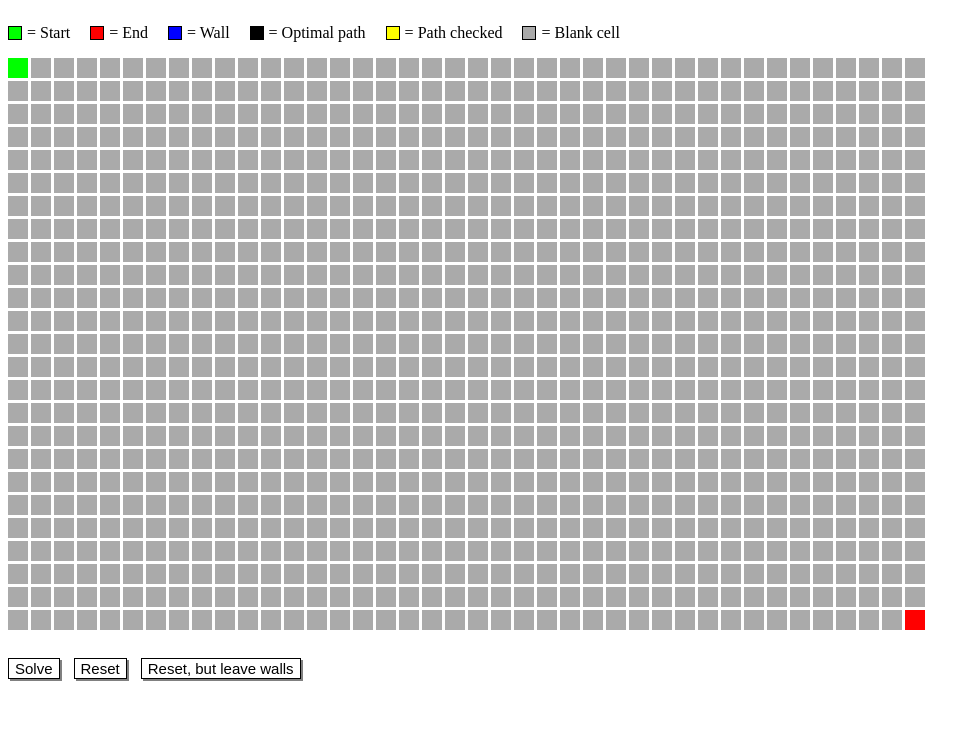
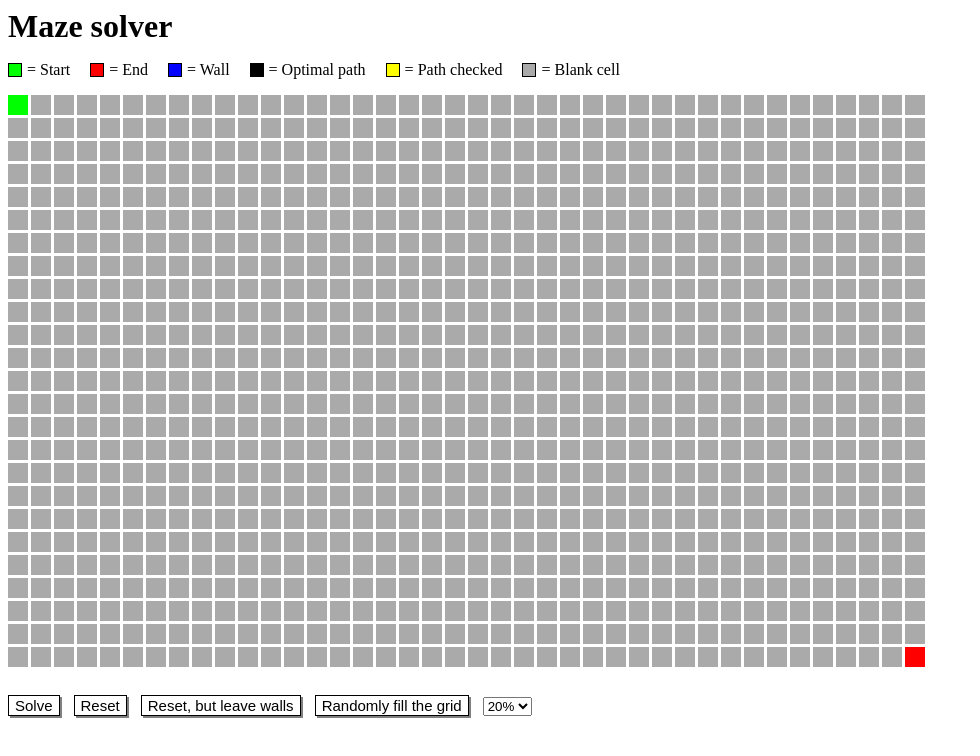
Before and after one commit to Dwake5/Create-and-auto-solve-maze, a plain HTML site: page index.html in a window 1280 px wide. Shown: the whole page, without its empty margins (0-980 px from the left). Drawn offline with Linux system fonts and the light colour scheme.

Commit message:
added random fill percent with dropdown

```diff
--- a/index.html
+++ b/index.html
@@ -6,6 +6,7 @@
     <link rel="stylesheet" type="text/css" href="style.css">
 </head>
 <body>
+    <h1> Maze solver </h1>
     <div id='container'>
         <div id='greenBox' class='box'>
         </div>
@@ -30,9 +31,17 @@
 
     <canvas id='myCanvas' width='1000' height = '600'></canvas>
     <div>
-        <button class ='raise button' onclick = 'solveMaze()'>Solve</button>
+        <button class ='raise' onclick = 'solveMaze()'>Solve</button>
         <button class ='raise' onclick = 'reset()'>Reset</button>
         <button class ='raise' onclick = 'resetNotWalls()'>Reset, but leave walls</button>
+        <button class ='raise' onclick = 'randomFill(25)'>Randomly fill the grid</button>
+        <select id="fillPercent">
+            <option value="20">20%</option>
+            <option value="25">25%</option>
+            <option value="30">30%</option>
+            <option value="35">35%</option>
+            <option value="40">40%</option>
+        </select>
     </div>
 
     <p id='outcome'></p>
--- a/maze.js
+++ b/maze.js
@@ -237,6 +237,24 @@ const resetNotWalls = () => {
     output.innerHTML = ''
 }
 
+const randomFill = () => {
+    let fillPercent = document.getElementById('fillPercent')
+    let fill = fillPercent.options[fillPercent.selectedIndex].value
+    for (c = 0; c < titleColumnCount; c++) {
+        for (r = 0; r < titleRowCount; r++) {
+            if (Math.random()*100>(100-fill))  {
+                tiles[c][r] = {x: c*(tileW+3), y: r*(tileH+3),  state: 'w'}
+            } else {
+                tiles[c][r] = {x: c*(tileW+3), y: r*(tileH+3),  state: 'e'}
+            }
+        }
+    }
+    tiles[0][0].state = 's'
+    tiles[titleColumnCount-1][titleRowCount-1].state = 'f'
+
+    output.innerHTML = ''
+}
+
 init()
 canvas.onmousedown = myDown
 canvas.onmouseup = myUp
--- a/style.css
+++ b/style.css
@@ -1,3 +1,8 @@
+h1 {
+    margin-left: 0px;
+    margin-bottom: 0px;
+}
+
 #greenBox {
     background-color: #00FF00;
     height: 12px;
```
